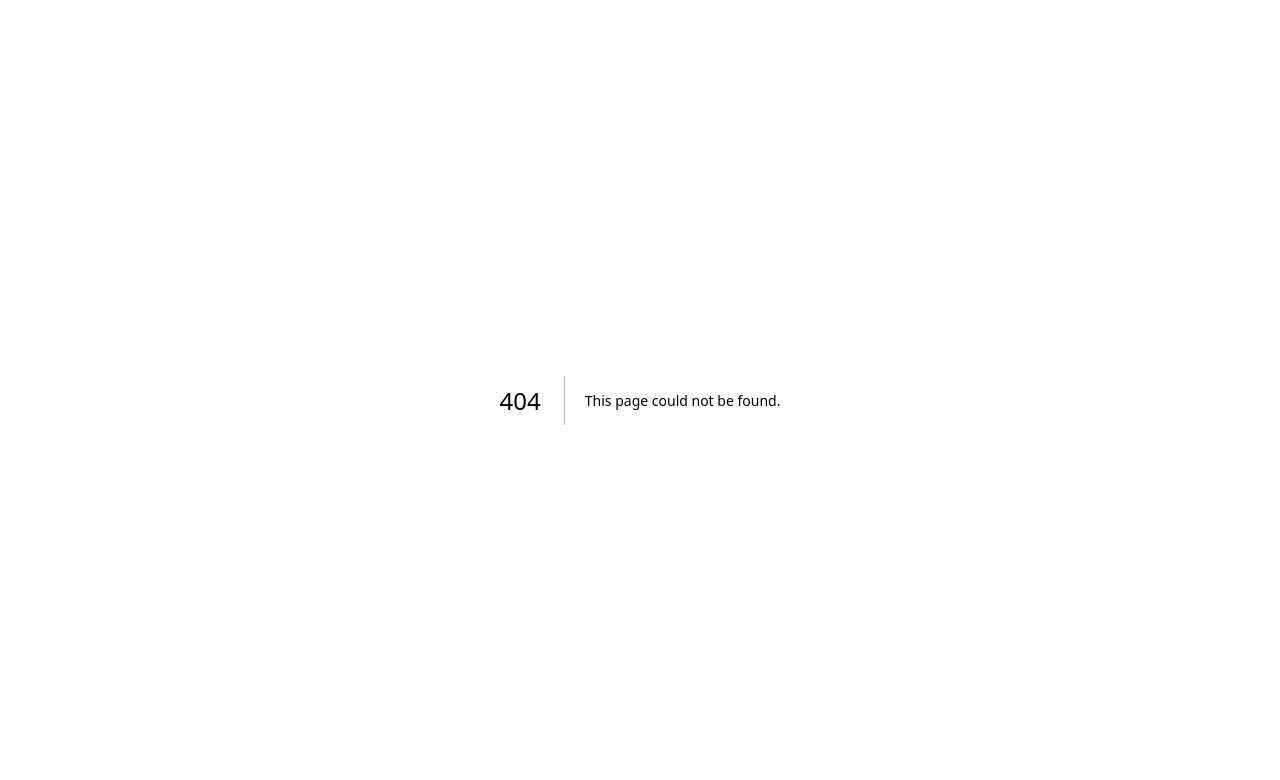
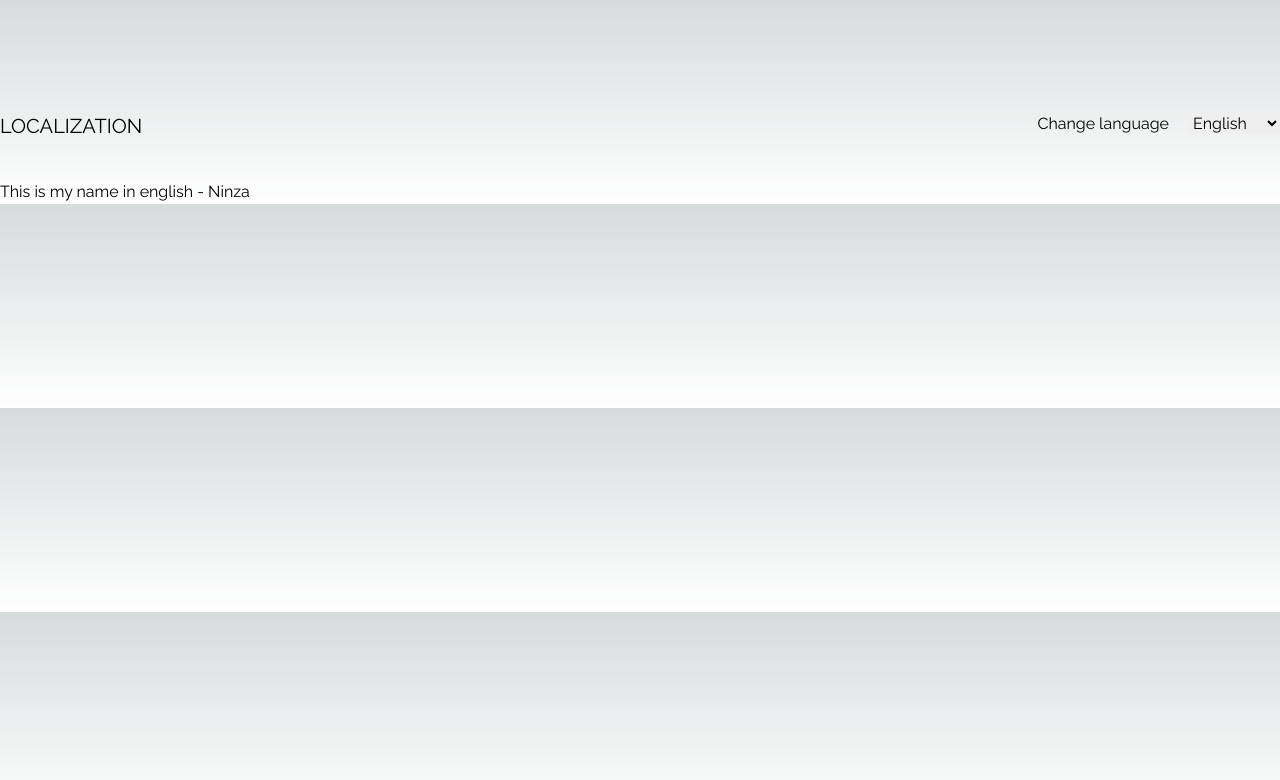
Before and after one commit to booi-dev/shokesu, a Next.js app: page /localization in a window 1280 px wide. Before the commit this address had no page. Shown: the top 780 px of the page. Built offline with nearby package versions, Linux system fonts and the light colour scheme.

Commit message:
Create basic layouts

```diff
--- a/next.config.js
+++ b/next.config.js
@@ -1,4 +1,15 @@
 /** @type {import('next').NextConfig} */
-const nextConfig = {}
+const nextConfig = {
+  images: {
+    remotePatterns: [
+      {
+        protocol: "https",
+        hostname: "**.unsplash.com",
+        port: "",
+        pathname: "/**",
+      },
+    ],
+  },
+};
 
-module.exports = nextConfig
+module.exports = nextConfig;
--- a/package.json
+++ b/package.json
@@ -18,11 +18,14 @@
     "clsx": "^2.0.0",
     "eslint": "8.46.0",
     "eslint-config-next": "13.4.13",
+    "i18next": "^23.5.1",
+    "install": "^0.13.0",
     "next": "13.4.13",
     "postcss": "8.4.27",
     "react": "18.2.0",
     "react-chartjs-2": "^5.2.0",
     "react-dom": "18.2.0",
+    "react-i18next": "^13.2.2",
     "tailwind-merge": "^1.14.0",
     "tailwindcss": "3.3.3",
     "typescript": "5.1.6"
--- /dev/null
+++ b/src/app/localization/Localization.tsx
@@ -0,0 +1,27 @@
+const Localization = () => {
+  return (
+    <div className="mx-auto w-full max-w-7xl mt-28">
+      <div className="flex justify-between">
+        <h1 className="text-xl uppercase ">Localization</h1>
+
+        <div>
+          <label htmlFor="language-selector"> Change language </label>
+          <select
+            id="laguage-selector"
+            className="text-black ml-4"
+            defaultValue="en"
+          >
+            <option value="en"> English</option>
+            <option value="sp"> Spanish</option>
+            <option className="ch"> Chinese</option>
+            <option className="jp"> Japanese</option>
+          </select>
+        </div>
+      </div>
+
+      <p className="mt-10">This is my name in english - Ninza</p>
+    </div>
+  );
+};
+
+export default Localization;
--- /dev/null
+++ b/src/app/localization/page.tsx
@@ -0,0 +1,11 @@
+import Localization from "./Localization";
+
+const Page = () => {
+  return (
+    <div>
+      <Localization />
+    </div>
+  );
+};
+
+export default Page;
--- a/src/app/page.tsx
+++ b/src/app/page.tsx
@@ -8,6 +8,8 @@
       <Link href="/curve-sections">curve sections</Link>
       <Link href="/charts">charts</Link>
       <Link href="/draggables">draggables</Link>
+      <Link href="/slider">slider</Link>
+      <Link href="/localization">localization</Link>
     </main>
   );
 }
```
Also changed, not shown: 1 other file (tests, documents, lock files or other folders).
